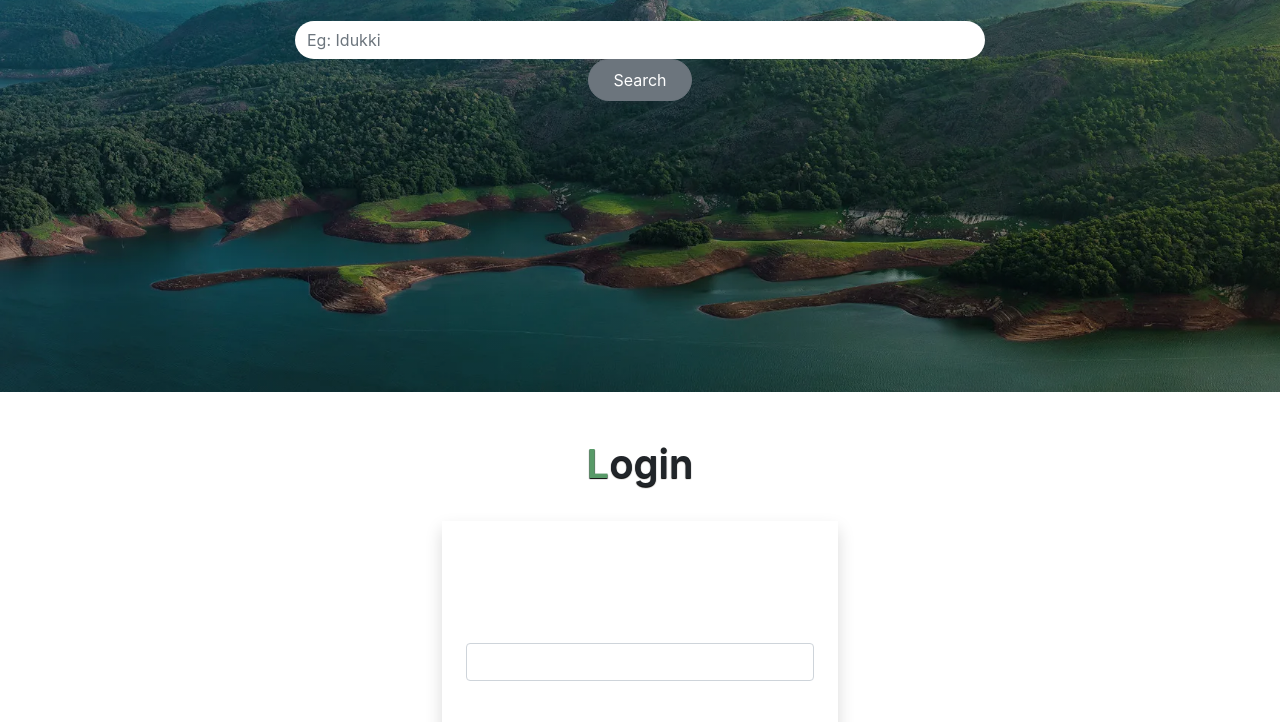
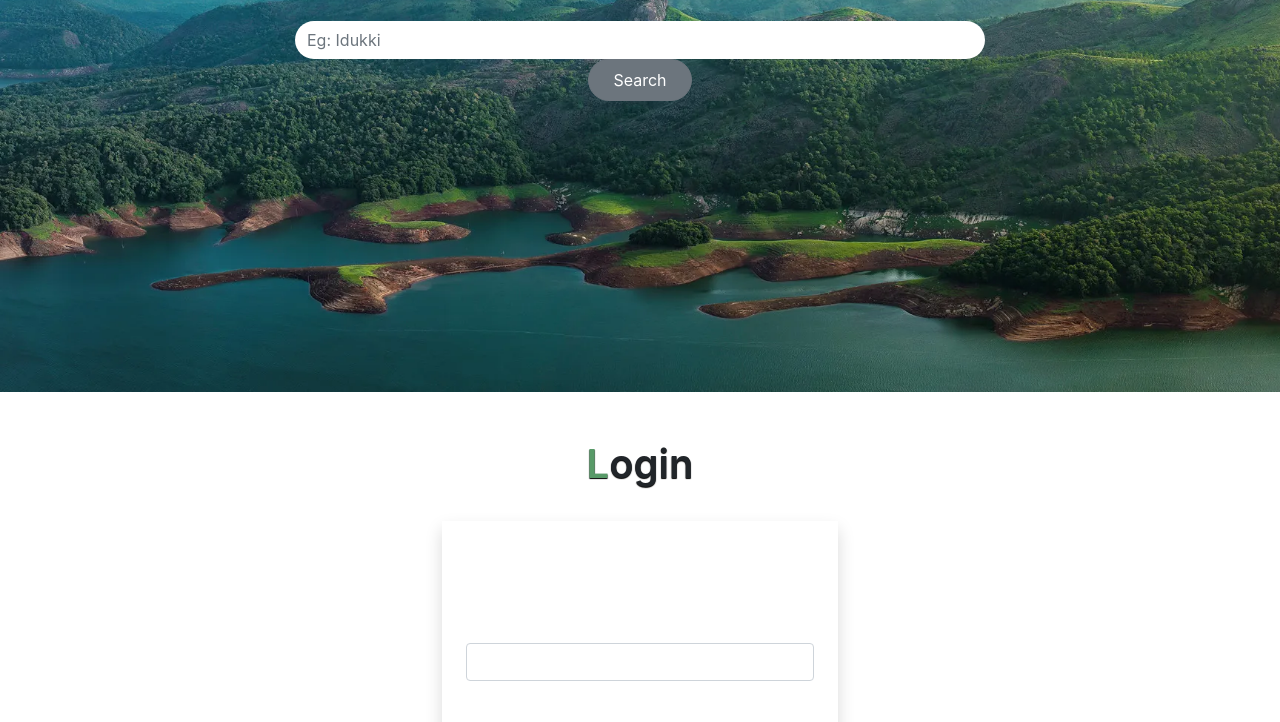
Before and after one commit to GouriKrishnan/bootstrap.web, a plain HTML site: page index.html in a window 1280 px wide. Shown: the part 432-1154 px from the top of the page. Drawn offline with nearby package versions, Linux system fonts and the light colour scheme.

Commit message:
Update style.css

```diff
--- a/style.css
+++ b/style.css
@@ -22,7 +22,7 @@ nav{
 .hero-header{
     width: 100%;
     height: 100vh;
-    background-image: linear-gradient(rgba(0,0,0,0.3), rgba(0,0,0,0.2)), url(images/Feature-image-Idukki.webp);
+    background-image: url(images/Feature-image-Idukki.webp);
     background-position: center center;
     background-repeat: no-repeat;
     background-size: cover;
```
